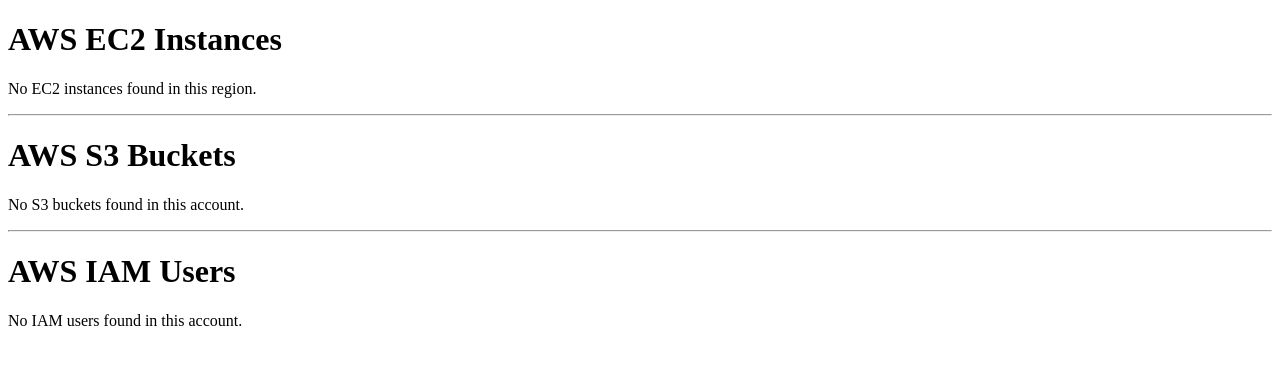
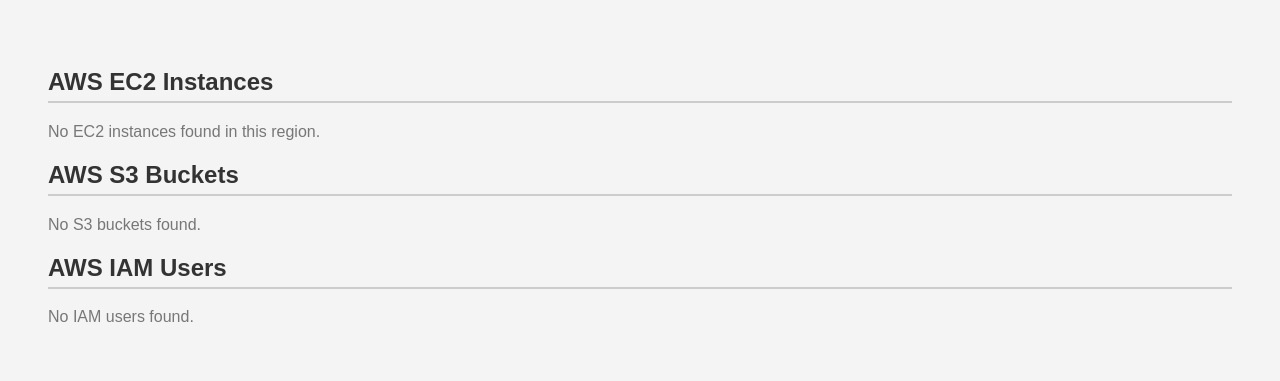
Before and after one commit to SimhaReddyJanne/cloud-monitor-dashboard, a Flask app: template templates/dashboard.html in a window 1280 px wide. Shown: the top 381 px of the page. Run offline with Flask 3, Linux system fonts and the light colour scheme; the template is opened without the code that fills it, so the values that code supplies are empty.

Commit message:
style: improved dashboard UI

```diff
--- a/templates/dashboard.html
+++ b/templates/dashboard.html
@@ -2,13 +2,49 @@
 <html>
 <head>
     <title>Cloud Monitoring Dashboard</title>
+    <style>
+        body {
+            font-family: Arial, sans-serif;
+            padding: 40px;
+            background-color: #f4f4f4;
+        }
+        h2 {
+            color: #333;
+            border-bottom: 2px solid #ccc;
+            padding-bottom: 5px;
+        }
+        table {
+            width: 100%;
+            border-collapse: collapse;
+            margin-top: 10px;
+            margin-bottom: 30px;
+            background-color: #fff;
+            box-shadow: 0 0 8px rgba(0, 0, 0, 0.1);
+        }
+        th, td {
+            padding: 12px 15px;
+            border: 1px solid #ccc;
+            text-align: left;
+        }
+        th {
+            background-color: #007bff;
+            color: #fff;
+        }
+        tr:nth-child(even) {
+            background-color: #f9f9f9;
+        }
+        .empty-message {
+            color: #777;
+            margin-top: 5px;
+        }
+    </style>
 </head>
 <body>
-    <h1>AWS EC2 Instances</h1>
+    <h2>AWS EC2 Instances</h2>
     {% if ec2_instances %}
-    <table border="1">
+    <table>
         <tr>
-            <th>Instance ID</th>
+            <th>ID</th>
             <th>Type</th>
             <th>State</th>
             <th>Availability Zone</th>
@@ -23,14 +59,12 @@
         {% endfor %}
     </table>
     {% else %}
-        <p>No EC2 instances found in this region.</p>
+    <p class="empty-message">No EC2 instances found in this region.</p>
     {% endif %}
 
-    <hr>
-
-    <h1>AWS S3 Buckets</h1>
+    <h2>AWS S3 Buckets</h2>
     {% if s3_buckets %}
-    <table border="1">
+    <table>
         <tr>
             <th>Bucket Name</th>
             <th>Creation Date</th>
@@ -43,14 +77,12 @@
         {% endfor %}
     </table>
     {% else %}
-        <p>No S3 buckets found in this account.</p>
+    <p class="empty-message">No S3 buckets found.</p>
     {% endif %}
 
-    <hr>
-
-    <h1>AWS IAM Users</h1>
+    <h2>AWS IAM Users</h2>
     {% if iam_users %}
-    <table border="1">
+    <table>
         <tr>
             <th>Username</th>
             <th>Created At</th>
@@ -63,7 +95,7 @@
         {% endfor %}
     </table>
     {% else %}
-        <p>No IAM users found in this account.</p>
+    <p class="empty-message">No IAM users found.</p>
     {% endif %}
 </body>
 </html>
```
